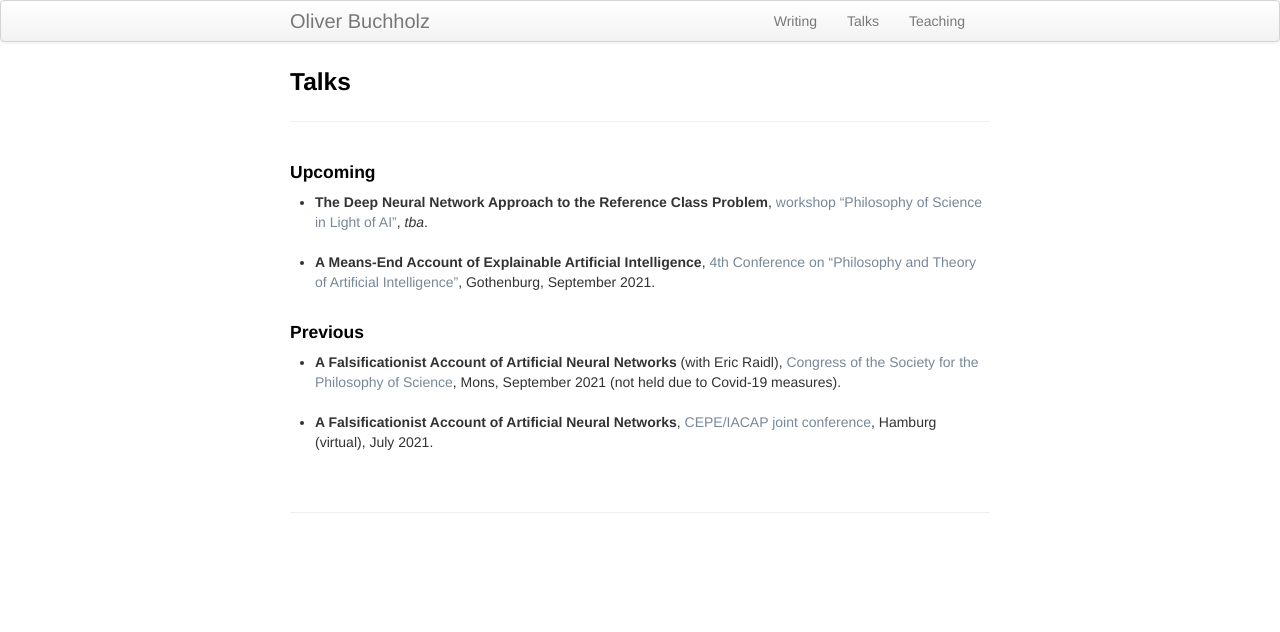
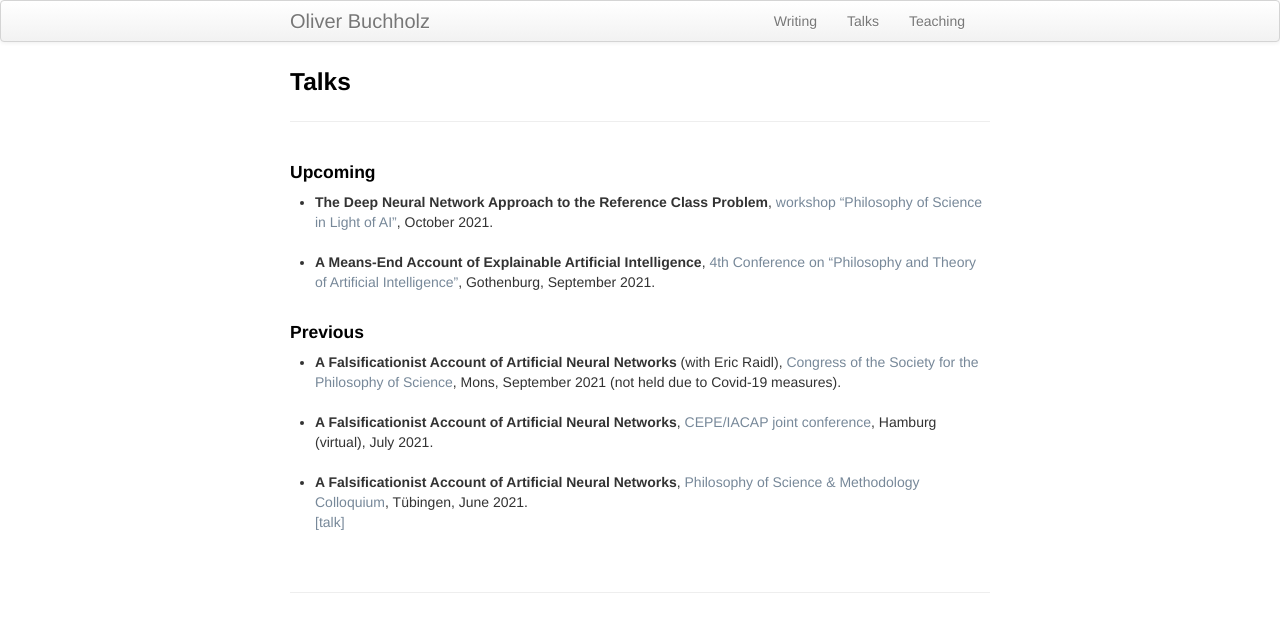
Before and after one commit to oliverbuchholz/oliverbuchholz.github.io, a Jekyll site: the page built from pages/talks.md, in a window 1280 px wide. Shown: the top 632 px of the page. Built offline with Jekyll 4.4.1, drawn with Linux system fonts in a browser that asks for light colours.

Commit message:
Update talks

```diff
--- a/pages/talks.md
+++ b/pages/talks.md
@@ -7,7 +7,7 @@ description: Oliver Buchholz | Talks
 <h4>Upcoming</h4>
 
 <ul>
-<li><b>The Deep Neural Network Approach to the Reference Class Problem</b>, <a href="https://sites.google.com/view/philsciai/home" target="_blank">workshop &ldquo;Philosophy of Science in Light of AI&rdquo;</a>, <em>tba</em>.<br><br>
+<li><b>The Deep Neural Network Approach to the Reference Class Problem</b>, <a href="https://sites.google.com/view/philsciai/home" target="_blank">workshop &ldquo;Philosophy of Science in Light of AI&rdquo;</a>, October 2021.<br><br>
 </li>
 
 <li><b>A Means-End Account of Explainable Artificial Intelligence</b>, <a href="https://www.pt-ai.org/2021" target="_blank">4th Conference on &ldquo;Philosophy and Theory of Artificial Intelligence&rdquo;</a>, Gothenburg, September 2021.<br><br>
@@ -24,4 +24,8 @@ description: Oliver Buchholz | Talks
 
 <li><b>A Falsificationist Account of Artificial Neural Networks</b>, <a href="https://www.inf.uni-hamburg.de/en/inst/ab/eit/cepe-iacap2021.html" target="_blank">CEPE/IACAP joint conference</a>, Hamburg (virtual), July 2021.<br><br>
 </li>
+
+<li><b>A Falsificationist Account of Artificial Neural Networks</b>, <a href="https://www.youtube.com/watch?v=9axjY4VCXH4&list=PLsY-pzz3J1IROY5FmJe8pdg7ni72Vzk0k" target="_blank">Philosophy of Science &amp; Methodology Colloquium</a>, T&uuml;bingen, June 2021.<br>
+  <a href="https://www.youtube.com/watch?v=gJqGN2Las0s" target="_blank">[talk]</a><br><br>
+</li>
 </ul>
```
